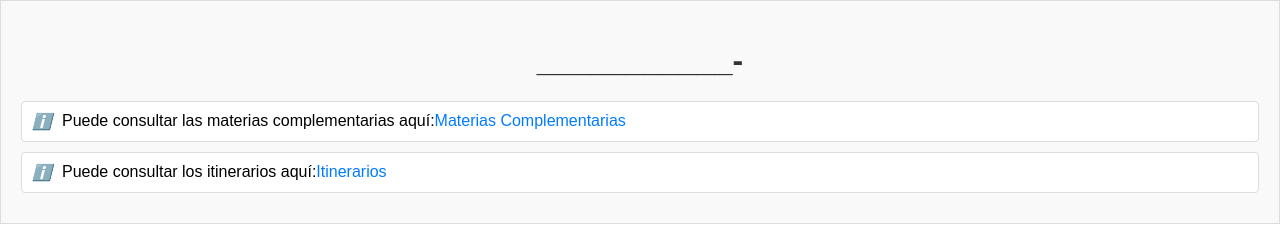
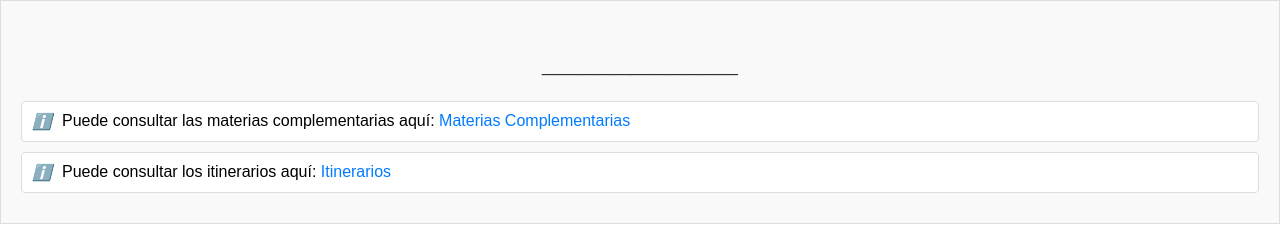
Before and after one commit to FabrazJ/Front2015_K, a React (Create React App) app: page / in a window 1280 px wide. Shown: the top 225 px of the page. Built offline with nearby package versions, Linux system fonts and the light colour scheme.

Commit message:
Visualizacion de prueba

```diff
--- a/src/components/CSubject.js
+++ b/src/components/CSubject.js
@@ -7,7 +7,7 @@ const CSubject = () => {
       <i className="info-icon">ℹ️</i>
       <span>
         Puede consultar las materias complementarias aquí:
-        <a href="link_to_complementary_subjects" target="_blank" rel="noopener noreferrer">Materias Complementarias</a>
+        <a href="link_to_complementary_subjects" target="_blank" rel="noopener noreferrer"> Materias Complementarias</a>
       </span>
     </div>
   );
--- a/src/components/itineraries.js
+++ b/src/components/itineraries.js
@@ -7,7 +7,7 @@ const Itineraries = () => {
       <i className="info-icon">ℹ️</i>
       <span>
         Puede consultar los itinerarios aquí:
-        <a href="link_to_itineraries" target="_blank" rel="noopener noreferrer">Itinerarios</a>
+        <a href="link_to_itineraries" target="_blank" rel="noopener noreferrer"> Itinerarios</a>
       </span>
     </div>
   );
--- a/src/components/material.js
+++ b/src/components/material.js
@@ -7,7 +7,7 @@ import '../style/prueba.css'
 const Material = () => {
   return (
     <div className="material-container">
-      <h1>___________-</h1>
+      <h1>___________</h1>
       <CSubject />
       <Itineraries/>
     </div>
```
